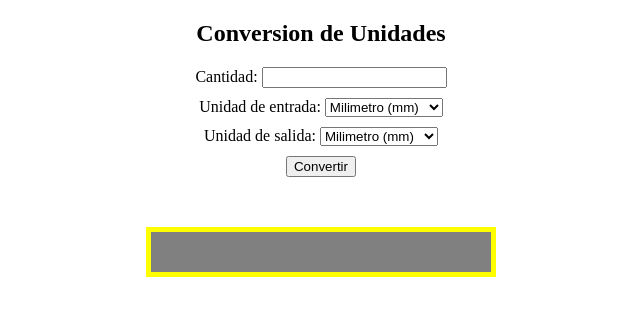
After one commit to mickychog/DesarrolloWebMACG, a PHP site: page /ejercicio1.php in a window 1280 px wide. The commit adds this page. Shown: the top 316 px of the page, without its empty margins (319-959 px from the left). Run offline with PHP 8.4, Linux system fonts and the light colour scheme.

Commit message:
laboratorio2

```diff
--- /dev/null
+++ b/laboratorio2/ejercicio1.php
@@ -0,0 +1,61 @@
+
+<!DOCTYPE html>
+<html>
+<head>
+    <title>Conversion de Unidades</title>
+    <link rel="stylesheet" href="style.css">
+</head>
+<body>
+    <div>
+        <h2>Conversion de Unidades</h2>
+        <form method="post" action="">
+            <label for="cantidad">Cantidad:</label>
+            <input type="number" name="cantidad" id="cantidad" required><br>
+
+            <label for="entrada">Unidad de entrada:</label>
+            <select name="entrada" id="entrada" required>
+                <option value="mm">Milimetro (mm)</option>
+                <option value="cm">Centimetro (cm)</option>
+                <option value="dm">Decimetro (dm)</option>
+                <option value="m">Metro (m)</option>
+                <option value="km">Kilometro (km)</option>
+            </select><br>
+
+            <label for="salida">Unidad de salida:</label>
+            <select name="salida" id="salida" required>
+                <option value="mm">Milimetro (mm)</option>
+                <option value="cm">Centimetro (cm)</option>
+                <option value="dm">Decimetro (dm)</option>
+                <option value="m">Metro (m)</option>
+                <option value="km">Kilometro (km)</option>
+            </select><br>
+
+            <input type="submit" value="Convertir">
+        </form>
+    </div>
+
+    <div id=recuadro>
+        <?php
+        if ($_SERVER["REQUEST_METHOD"] == "POST") {
+            $cantidad = $_POST["cantidad"];
+            $entrada = $_POST["entrada"];
+            $salida = $_POST["salida"];
+
+            $conversiones = [
+                "mm" => 1,
+                "cm" => 0.1,
+                "dm" => 0.01,
+                "m" => 0.001,
+                "km" => 0.000001
+            ];
+
+
+            $resultado = $cantidad * ($conversiones[$salida] / $conversiones[$entrada]);
+
+            echo "<p>Resultado: $cantidad $entrada equivale a $resultado $salida</p>";
+        }
+        ?>
+</div>
+
+</body>
+</html>
--- /dev/null
+++ b/laboratorio2/style.css
@@ -0,0 +1,16 @@
+
+body {
+    text-align: center;
+    display: flexbox;
+}
+
+#recuadro {
+    width: 300px;
+    margin: 50px auto;
+    padding: 20px;
+    border: 5px solid yellow;
+    background-color: gray;
+}
+select, input[type="number"] {
+    margin-bottom: 10px;
+}
```
Also changed, not shown: laboratorio2/dibujar.php (renamed from tareas/tarea3/dibujar.php, +8 -13 lines), laboratorio2/ejercicio3.php (added, +17 -0 lines), 1 other file.
